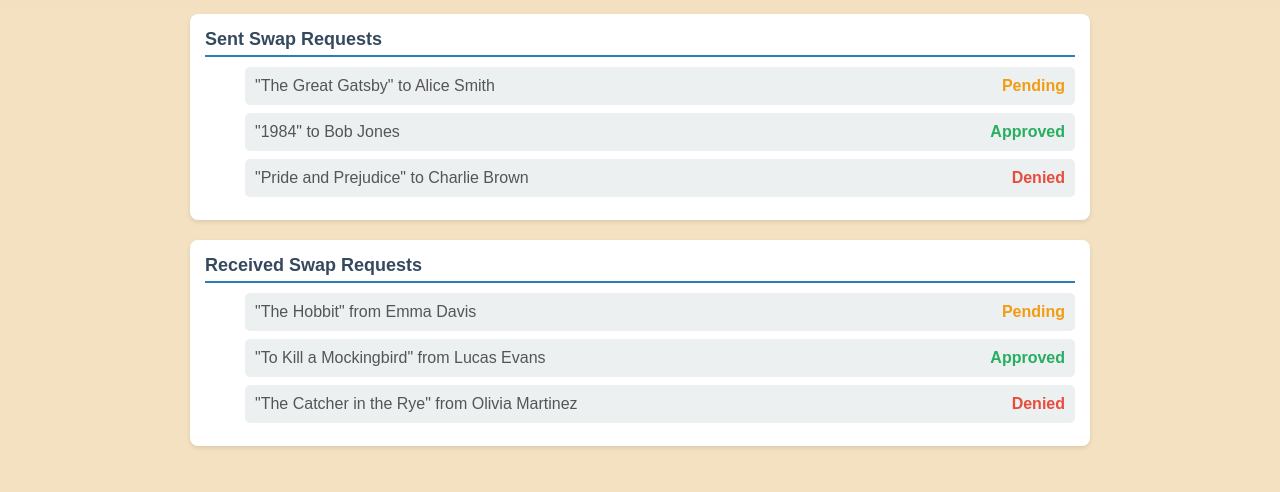
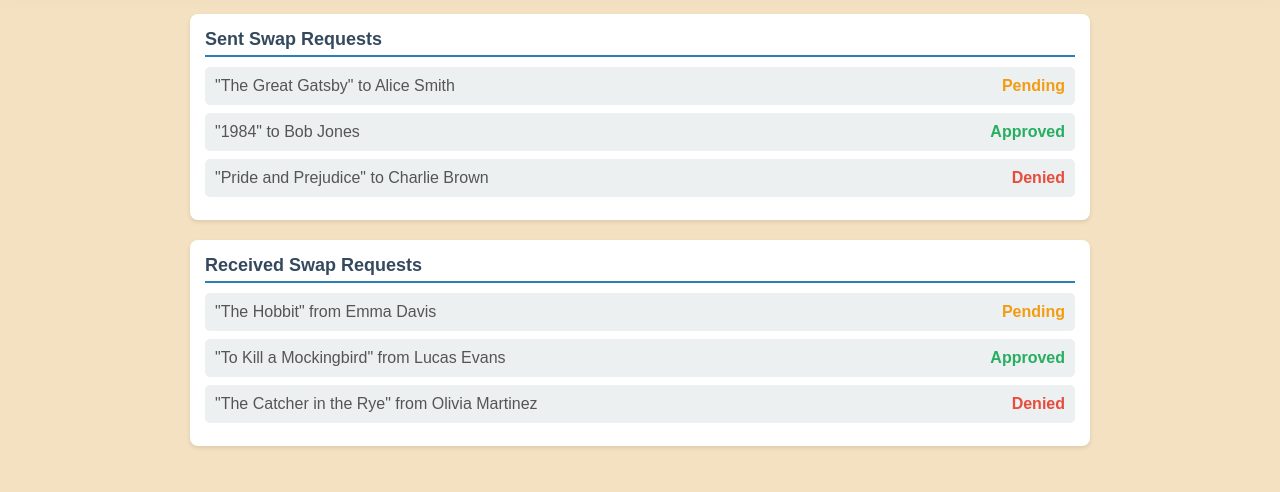
Before and after one commit to echenjones/shelfshare, a website: page requests.html in a window 1280 px wide. Shown: the part 225-717 px from the top of the page. Drawn offline with Linux system fonts and the light colour scheme.

```diff
--- a/requests.html
+++ b/requests.html
@@ -38,7 +38,7 @@
       padding-bottom: 5px;
     }
 
-    .request_list.ul {
+    ul {
       list-style-type: none;
       padding: 0;
     }
@@ -88,7 +88,7 @@
     <!-- Sent Requests Section -->
     <div class="requests-section">
       <h2 class="section-title">Sent Swap Requests</h2>
-      <ul class="request_list">
+      <ul>
         <li>
           <div class="request-info">"The Great Gatsby" to Alice Smith</div>
           <div class="status pending">Pending</div>
@@ -107,7 +107,7 @@
     <!-- Received Requests Section -->
     <div class="requests-section">
       <h2 class="section-title">Received Swap Requests</h2>
-      <ul class="request_list">
+      <ul>
         <li>
           <div class="request-info">"The Hobbit" from Emma Davis</div>
           <div class="status pending">Pending</div>
```
